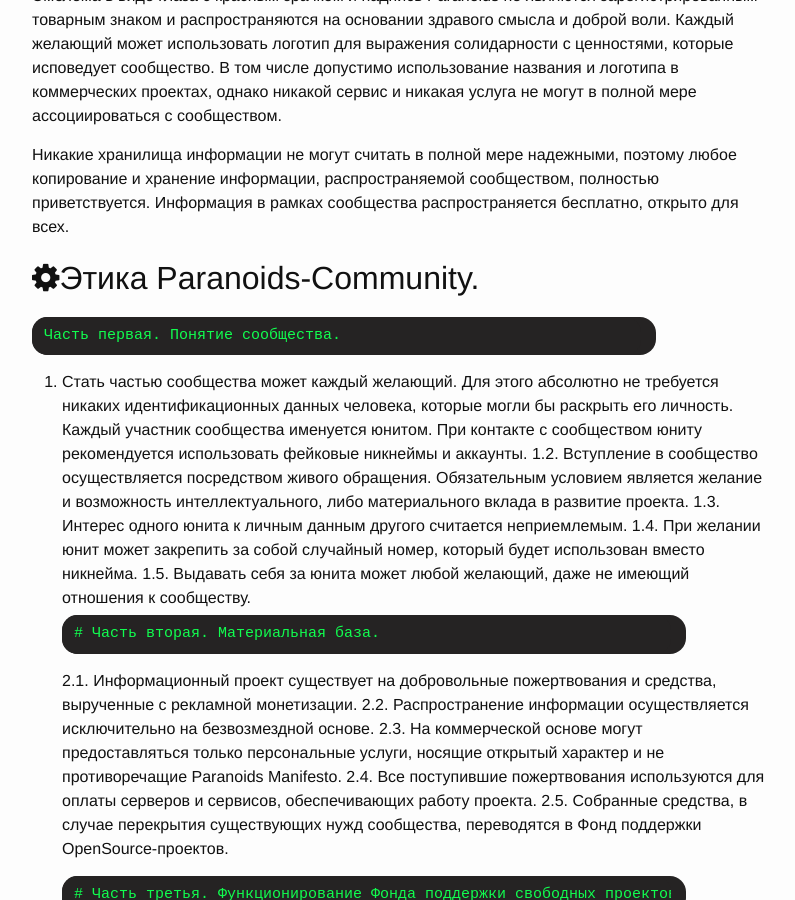
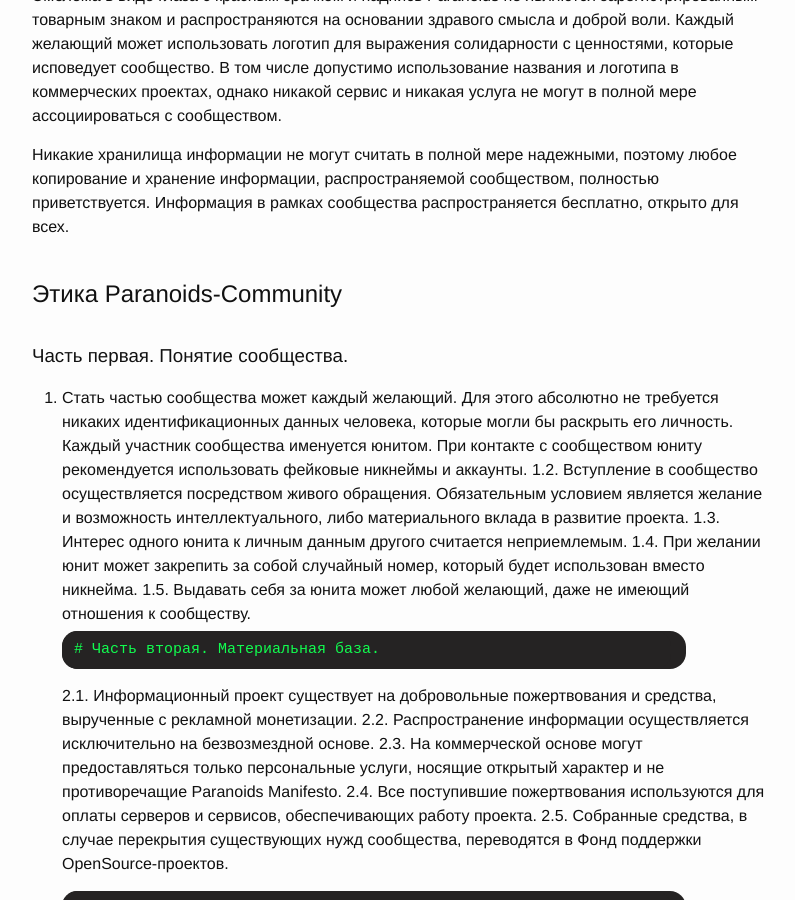
Before and after one commit to 2b7E1n6D0e5R7/2b7E1n6D0e5R7.github.io, a Jekyll site: the page built from _pages/services.md, in a window 1280 px wide and 900 px high, scrolled down 1087 px. Shown: the whole window, without its empty margins (238-1033 px from the left). Built offline with Jekyll 4.4.1, drawn with Linux system fonts in a browser that asks for light colours.

Commit message:
Update services.md

````diff
--- a/_pages/services.md
+++ b/_pages/services.md
@@ -4,7 +4,7 @@
 permalink: /manifesto/
 ---
 
-<h1 id="сервисы-в-разработке"><i class="fa fa-cog" aria-hidden="true"></i>The Paranoids Manifesto.</h1>
+<h1 id="сервисы-в-разработке">The Paranoids Manifesto.</h1>
 
 <b class="bukvica">М</b>ы считаем недопустимой диалектику "мира и безопасности" в ущерб правам и свободам. Мы выступаем против внедрения программных, аппаратных и законодательных инициатив в жизнь человека, которые теоретически или фактически позволяют постороннему лицу вторгаться в мысли, слова и убеждения человека. Отказ от принятия подобных предложений на личной совести каждого.
 
@@ -23,12 +23,10 @@
  Никакие хранилища информации не могут считать в полной мере надежными, поэтому любое копирование и хранение информации, распространяемой сообществом, полностью приветствуется. Информация в рамках сообщества распространяется бесплатно, открыто для всех.
 
 
-<h1 id="сервисы-в-разработке"><i class="fa fa-cog" aria-hidden="true"></i>Этика Paranoids-Community.</h1>
+## Этика Paranoids-Community
 
-```
-Часть первая. Понятие сообщества.
-```
- 1. Стать частью сообщества может каждый желающий. Для этого абсолютно не требуется никаких идентификационных данных человека, которые могли бы раскрыть его личность. Каждый участник сообщества именуется юнитом. При контакте с сообществом юниту рекомендуется использовать фейковые никнеймы и аккаунты.
+### Часть первая. Понятие сообщества.
+1. Стать частью сообщества может каждый желающий. Для этого абсолютно не требуется никаких идентификационных данных человека, которые могли бы раскрыть его личность. Каждый участник сообщества именуется юнитом. При контакте с сообществом юниту рекомендуется использовать фейковые никнеймы и аккаунты.
 	1.2. Вступление в сообщество осуществляется посредством живого обращения. Обязательным условием является желание и возможность интеллектуального, либо материального вклада в развитие проекта.
 	1.3. Интерес одного юнита к личным данным другого считается неприемлемым.
 	1.4. При желании юнит может закрепить за собой случайный номер, который будет использован вместо никнейма.
````
